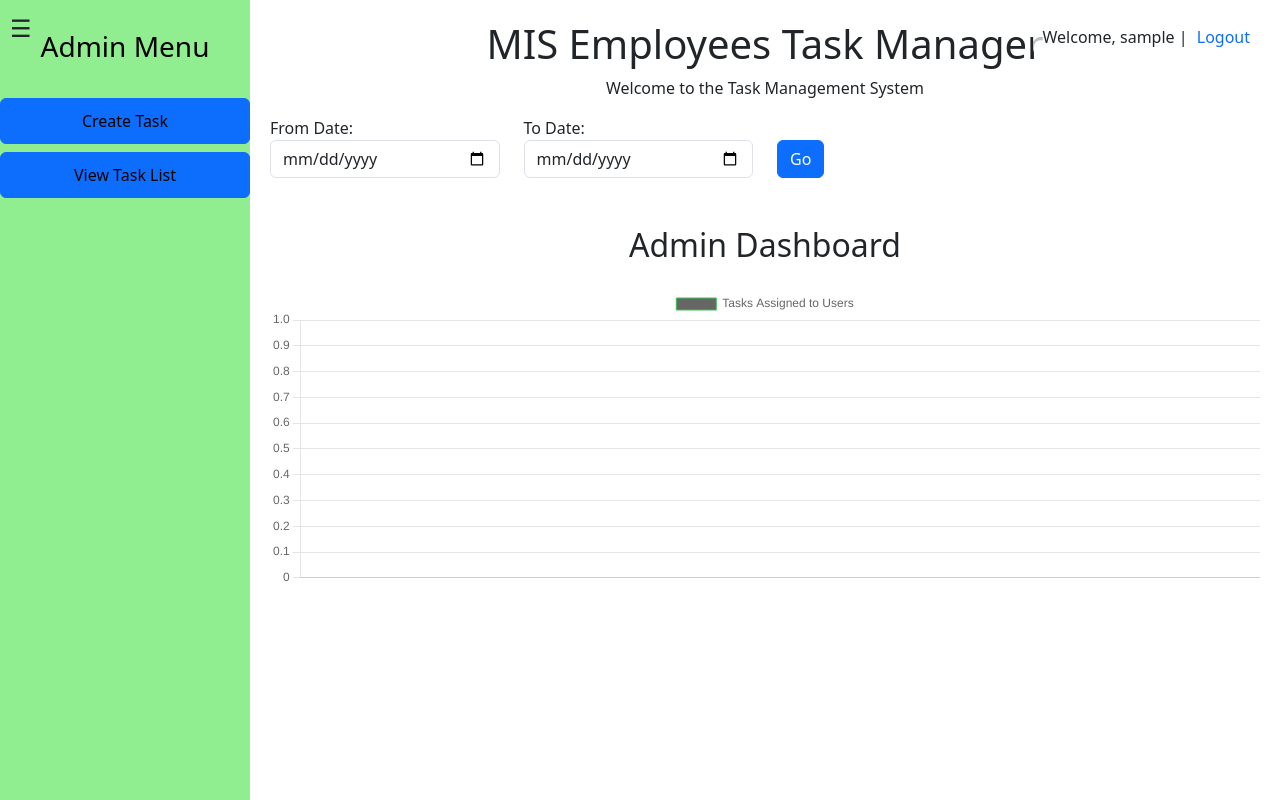
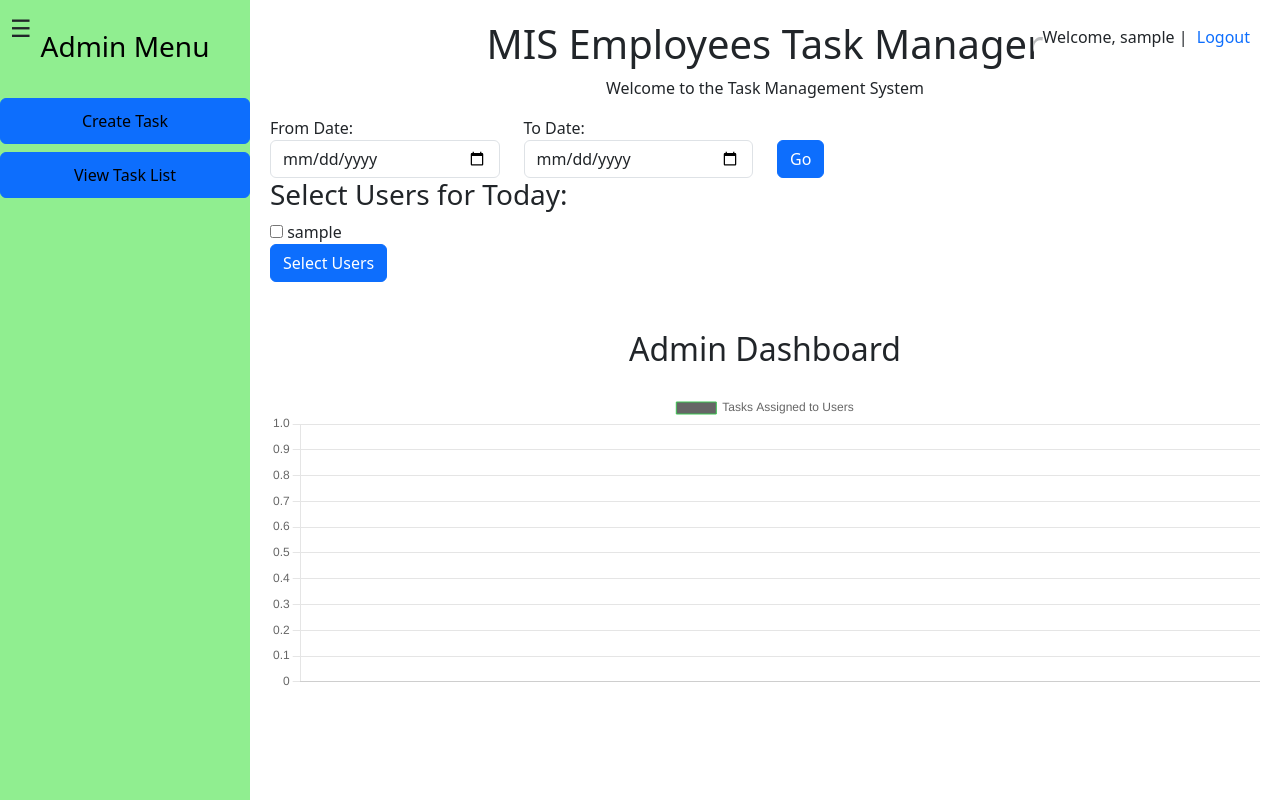
Before and after one commit to Yuvi3028/Task-manager, a Django app: page / in a window 1280 px wide. Run offline with Django 5.2, Linux system fonts and the light colour scheme; the visitor is signed in with stand-in values (Sample User, id 1); data comes from the database, SQL or seed files in the repository.

Commit message:
my third commit

```diff
--- a/task_management_system/task_management_system_app/admin.py
+++ b/task_management_system/task_management_system_app/admin.py
@@ -10,5 +10,5 @@ class CategoryAdmin(admin.ModelAdmin):
 @admin.register(Task)
 class TaskAdmin(admin.ModelAdmin):
     list_display = ('task_name',  'assigned_to','start_date', 'end_date','date_assigned')
-    list_filter = ('category',)
+    # list_filter = ('category',)
     search_fields = ('name', )
--- a/task_management_system/task_management_system_app/models.py
+++ b/task_management_system/task_management_system_app/models.py
@@ -10,8 +10,9 @@ class Category(models.Model):
 
 class Task(models.Model):
     task_name = models.CharField(max_length=255)
-    category = models.CharField(max_length=255)
-    assigned_to = models.CharField(max_length=255)
+    # category = models.ForeignKey(Category, on_delete=models.SET_NULL, null=True, blank=True)
+    # assigned_to = models.CharField(max_length=255)
+    assigned_to = models.ForeignKey(User, on_delete=models.SET_NULL, null=True, blank=True)  # ForeignKey to User
     start_date = models.DateField()
     end_date = models.DateField()
     date_assigned = models.DateField(null=True, blank=True)
--- a/task_management_system/task_management_system_app/templates/home.html
+++ b/task_management_system/task_management_system_app/templates/home.html
@@ -152,6 +152,27 @@
             </div>
         </form>
 
+        <form method="GET" action="{% url 'home' %}">
+            <h3>Select Users for Today:</h3>
+            <div>
+                {% for user in users %}
+                    <input type="checkbox" name="selected_users" value="{{ user.username }}" id="user_{{ user.id }}"
+                        {% if user.username in selected_users %} checked {% endif %}>
+                    <label for="user_{{ user.id }}">{{ user.username }}</label><br>
+                {% endfor %}
+            </div>
+            <button type="submit" class="btn btn-primary">Select Users</button>
+        </form>
+
+        {% comment %} <form method="GET" action="{% url 'home' %}">
+            <label>Select Users:</label><br>
+            {% for user in users %}
+                <input type="checkbox" name="selected_users" value="{{ user.username }}"
+                    {% if user.username in selected_users %} checked {% endif %}> {{ user.username }}<br>
+            {% endfor %}
+            <button type="submit">Select Users</button>
+        </form> {% endcomment %}
+
         {% if user.is_superuser %}
             <!-- Admin Dashboard -->
             <h2 class="text-center mt-5">Admin Dashboard</h2>
--- a/task_management_system/task_management_system_app/templates/task_management_system_app/create_task.html
+++ b/task_management_system/task_management_system_app/templates/task_management_system_app/create_task.html
@@ -58,7 +58,7 @@
                 <input type="text" class="form-control" id="new_task_name" name="new_task_name" placeholder="Enter new task name">
             </div>
 
-            <!-- Assigned User Dropdown -->
+
             <div class="form-group">
                 <label for="assigned_to">Assign to:</label>
                 <select class="form-control" id="assigned_to" name="assigned_to">
@@ -68,6 +68,7 @@
                     {% endfor %}
                 </select>
             </div>
+
 
             <!-- Start Date -->
             <div class="form-group">
--- a/task_management_system/task_management_system_app/views.py
+++ b/task_management_system/task_management_system_app/views.py
@@ -80,27 +80,31 @@ class LoginForm(AuthenticationForm):
 def home(request):
     # Get today's date
     today = datetime.today().date()
+    users = User.objects.exclude(username='admin')  # Exclude admin user from regular users
+
+    # Get the selected users from the GET parameters (for admin only)
+    selected_users = request.GET.getlist('selected_users')  # List of selected users (array of usernames)
 
     # Initialize from_date and to_date as None by default
-    from_date = None
-    to_date = None
+    from_date = request.GET.get('from_date', None)
+    to_date = request.GET.get('to_date', None)
+
     tasks = Task.objects.all()  # Default to all tasks initially
 
     # Handle date range filter if provided in the GET request
-    if 'from_date' in request.GET and 'to_date' in request.GET:
+    if from_date and to_date:
         try:
             # Parse the from_date and to_date from the GET request
-            from_date = datetime.strptime(request.GET['from_date'], '%Y-%m-%d').date()
-            to_date = datetime.strptime(request.GET['to_date'], '%Y-%m-%d').date()
+            from_date = datetime.strptime(from_date, '%Y-%m-%d').date()
+            to_date = datetime.strptime(to_date, '%Y-%m-%d').date()
 
             # Filter tasks based on the date range
             tasks = tasks.filter(start_date__gte=from_date, end_date__lte=to_date)
         except ValueError:
             pass  # Handle invalid date format gracefully
 
-    # Admin view: show tasks for all users and generate task distribution chart
+    # Admin view: show tasks for all users and allow user selection for filtering tasks
     if request.user.is_superuser:
-        users = User.objects.all()
         task_counts = {}
         task_names = {}
 
@@ -123,7 +127,11 @@ def home(request):
         task_counts_values = list(task_counts.values())
         task_names_values = list(task_names.values())
 
-        # Render the template with chart data, filtered tasks, and filter parameters
+        # Store selected users in session
+        if selected_users:
+            request.session['selected_users'] = selected_users
+
+        # Render the template with task distribution chart data, filtered tasks, and selected users
         return render(request, 'home.html', {
             'user_names': json.dumps(user_names),
             'task_counts_values': json.dumps(task_counts_values),
@@ -131,24 +139,31 @@ def home(request):
             'tasks': tasks,  # Pass the filtered tasks to the template
             'from_date': from_date,
             'to_date': to_date,
+            'users': users,
+            'selected_users': selected_users,  # Pass selected users to the template for admin
         })
 
     # For regular users: filter tasks for the logged-in user and the selected date range
     else:
+        # Regular users only see their own tasks, no user selection dropdown
         tasks = tasks.filter(assigned_to=request.user)
 
+        # Apply date range filters if provided
         if from_date and to_date:
             tasks = tasks.filter(start_date__gte=from_date, end_date__lte=to_date)
         else:
             # Default to today's tasks if no date range is provided
             tasks = tasks.filter(start_date__lte=today, end_date__gte=today)
 
-        # Render the template with tasks assigned to the user
+        # Render the template with tasks assigned to the logged-in user and filter parameters
         return render(request, 'home.html', {
             'tasks': tasks,
             'from_date': from_date,
             'to_date': to_date,
+            'users': users,
+            'selected_users': selected_users,  # Pass selected users here for the admin view
         })
+
 
 # Add a view for downloading tasks in Excel format
 @login_required
@@ -258,11 +273,17 @@ def create_task(request):
         print("Error loading Excel file:", e)
         tasks = []
 
-    # Fetch users from the database, excluding the admin user
-    users = User.objects.exclude(username='admin')
+    # Get selected users from the session (store the selected users in session in the home view)
+    selected_users_usernames = request.session.get('selected_users', [])
 
+    # Fetch users from the database, excluding the admin user, and filter by selected usernames
+    users = User.objects.filter(username__in=selected_users_usernames)
+
+    # Convert QuerySet to a list so we can shuffle it
+    users_list = list(users)
+
+    # Handle task creation when form is submitted
     if request.method == 'POST':
-        # Get the start and end dates from the form
         start_date = request.POST.get('start_date')
         end_date = request.POST.get('end_date')
 
@@ -271,25 +292,23 @@ def create_task(request):
             messages.error(request, 'Please select both start and end dates.')
             return redirect('create_task')
 
-        # If there are tasks and users, proceed to automatically assign tasks
-        if tasks and users:
+        # If there are tasks and selected users, proceed to automatically assign tasks
+        if tasks and users_list:
             # Shuffle the list of tasks to randomize the order
             random.shuffle(tasks)
 
-            # Shuffle users as well
-            shuffled_users = list(users)  # List of all users
-            random.shuffle(shuffled_users)
+            # Shuffle selected users as well (if needed)
+            random.shuffle(users_list)
 
             # Track assignments to ensure each task is assigned to a user
             task_assignments = []
 
             # Assign tasks to users in a random order
             for i, task_name in enumerate(tasks):
-                assigned_user = shuffled_users[i % len(shuffled_users)]  # Assign to a user randomly
+                assigned_user = users_list[i % len(users_list)]  # Assign to a user randomly
                 # Create the task for the user
                 Task.objects.create(
                     task_name=task_name,
-                    category=Category.objects.first(),  # Use the first available category or choose based on your logic
                     assigned_to=assigned_user,
                     start_date=start_date,
                     end_date=end_date
@@ -301,14 +320,10 @@ def create_task(request):
         else:
             messages.error(request, 'No tasks or users found to assign tasks to.')
 
-    else:
-        form = TaskForm()
-
+    # Render the template with the users selected on the home page and tasks to assign
     context = {
-        'form': form,
-        'users': users,  # Pass the filtered users to the template
-        'categories': Category.objects.all(),
-        'tasks': tasks,
+        'users': users_list,  # List of selected users
+        'tasks': tasks,  # List of tasks (can be populated from Excel or manual input)
     }
 
     return render(request, 'task_management_system_app/create_task.html', context)
```
Also changed, not shown: task_management_system/task_management_system_app/migrations/0001_initial.py, task_management_system/task_management_system_app/migrations/0002_remove_task_category.py (added).
